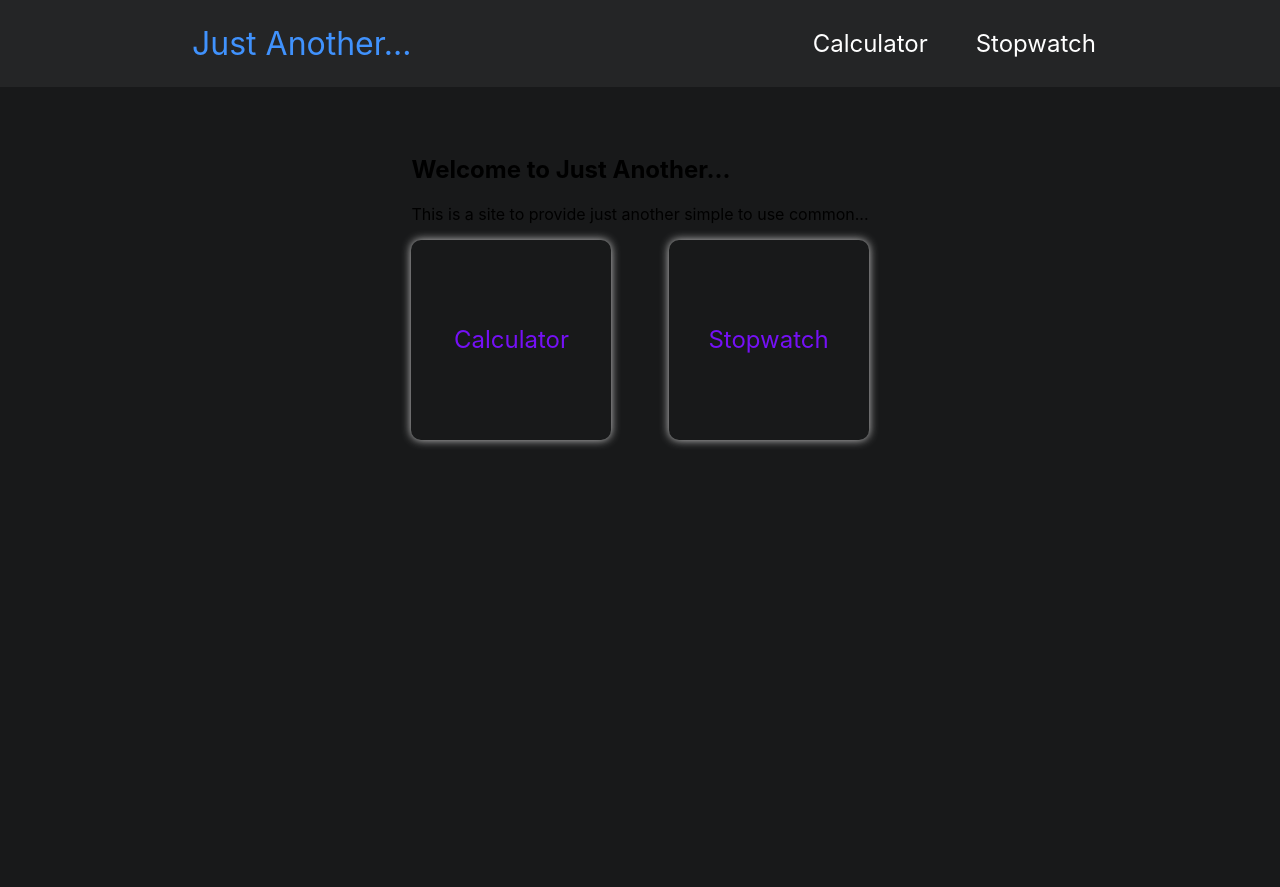
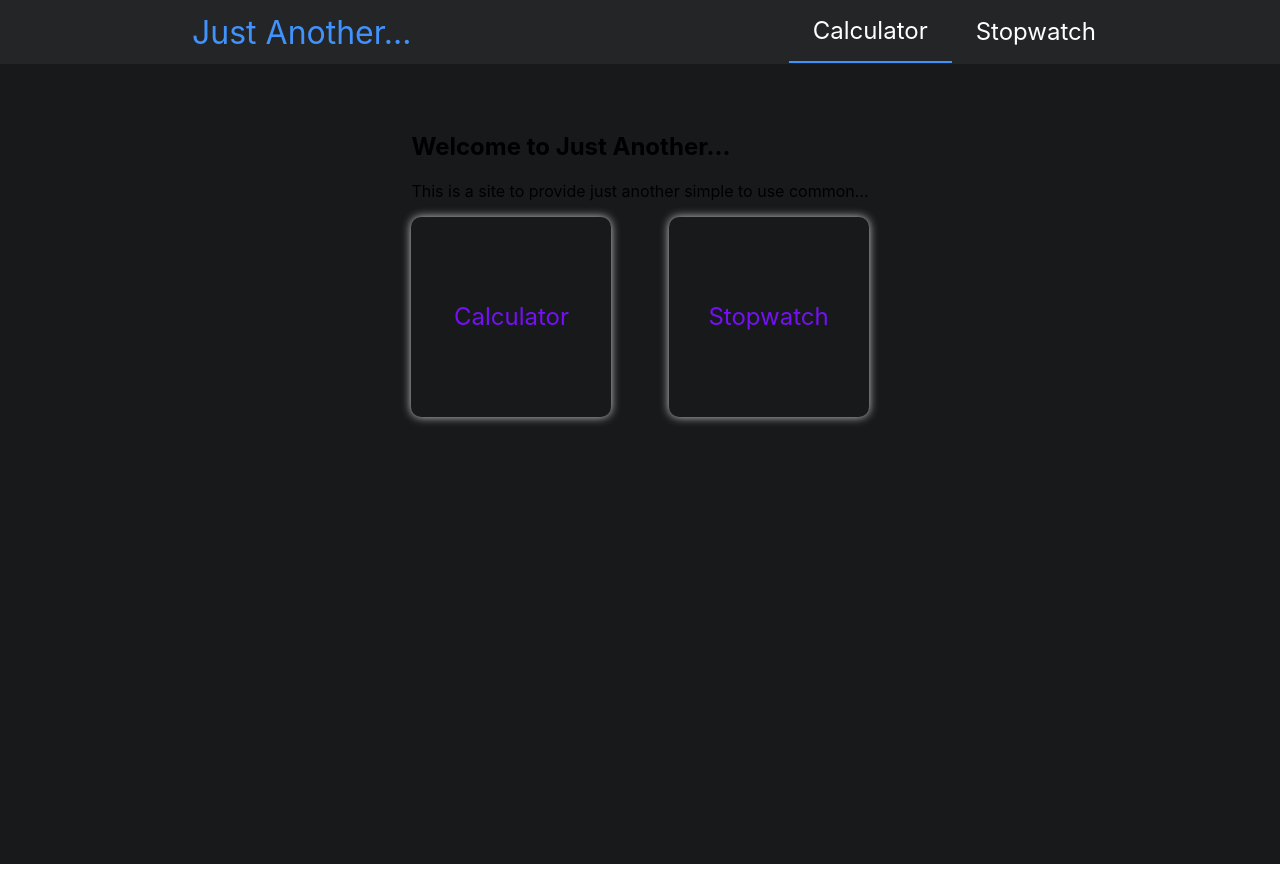
Before and after one commit to prestondoris/justAnother, a React (Create React App) app: page / in a window 1280 px wide. After the commit the page ends 864 px from the top, so only its background shows below. Built offline with nearby package versions, Linux system fonts and the light colour scheme.

Commit message:
Updated Styles on Navbar to add underline for page location

```diff
--- a/src/Navbar.css
+++ b/src/Navbar.css
@@ -1,6 +1,9 @@
 .navbar {
   width: 100%;
   background-color: #242526;
+  height: 4em;
+  display: flex;
+  align-items: stretch;
 }
 
 .navbar-contents {
@@ -10,18 +13,24 @@
   align-items: center;
   width: 75%;
   margin: 0 auto 0 auto;
-  padding: .5em;
 }
 
-.navbar-contents ul {
+.list {
+  display: flex;
+  align-items: center;
+  flex-direction: row;
+  justify-content: center;
+  margin: 0;
+  height: 100%;
+}
+
+.list-item {
   display: flex;
   flex-direction: row;
   align-items: center;
-  margin: 0;
-}
-
-.navbar-contents ul li {
+  justify-content: center;
   list-style: none;
+  height: 95%;
 }
 
 .pageLinks {
@@ -33,7 +42,7 @@
 
 .pageLinks:hover {
   cursor: pointer;
-  color: #4092FD;
+  color: #;
 }
 
 #homeLink {
@@ -50,3 +59,7 @@
 .navbar-contents p:hover {
   cursor: pointer;
 }
+
+.active {
+  border-bottom: solid 2px #4092FD;
+}
--- a/src/Navbar.js
+++ b/src/Navbar.js
@@ -8,13 +8,13 @@ function Navbar() {
   return (
     <nav className="navbar">
       <div className="navbar-contents">
-        <p>
+        <p className='home'>
           <Link id="homeLink" to="/">Just Another...</Link>
         </p>
-        <ul>
-          <li><Link className="pageLinks" to="/Calculator">Calculator</Link></li>
+        <ul className='list'>
+          <li className='list-item active'><Link className="pageLinks" to="/Calculator">Calculator</Link></li>
 
-          <li><Link className="pageLinks" to="/Stopwatch">Stopwatch</Link></li>
+          <li className='list-item'><Link className="pageLinks" to="/Stopwatch">Stopwatch</Link></li>
         </ul>
       </div>
     </nav>
```
Also changed, not shown: 1 other file (tests, documents, lock files or other folders).
